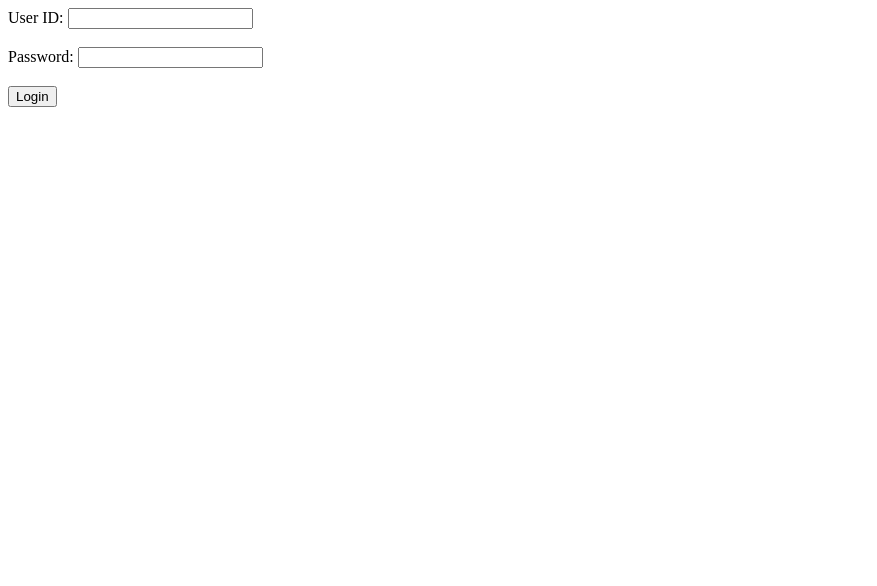
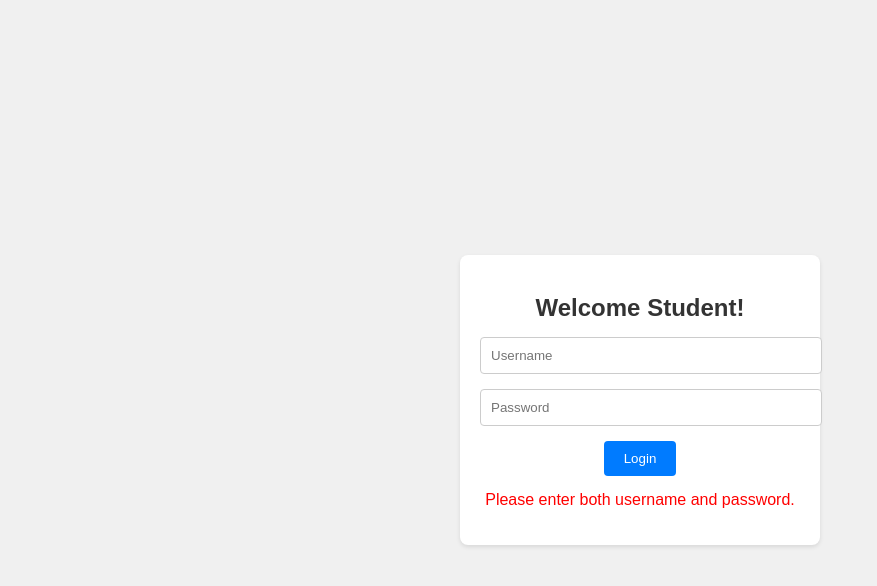
Before and after one commit to agrawalconsultant/lg, a plain HTML site: page index.html in a window 1280 px wide. Both pictures are taken after a click on the button "Login". Shown: the whole page, without its empty margins (0-877 px from the left). Drawn offline with Linux system fonts and the light colour scheme; no server answers.

Commit message:
Update index.html

```diff
--- a/index.html
+++ b/index.html
@@ -2,46 +2,134 @@
 <html>
 
 <head>
-  <title>Login Page</title>
+  <title>Student Login</title>
+  <link rel="stylesheet" href="styles.css">
+  <script src="script.js"></script>
+  <style>
+    body {
+      font-family: Arial, sans-serif;
+      background-color: #f0f0f0;
+      margin: 0;
+      padding: 0;
+      display: flex;
+      justify-content: center;
+      align-items: center;
+      min-height: 100vh;
+    }
+
+    .login-container {
+      background-color: #fff;
+      box-shadow: 0 2px 4px rgba(0, 0, 0, 0.1);
+      border-radius: 8px;
+      padding: 20px;
+      width: 320px;
+      text-align: center;
+    }
+
+    .login-container h2 {
+      margin-bottom: 15px;
+      color: #333;
+    }
+
+    .login-container input[type="text"],
+    .login-container input[type="password"] {
+      width: 100%;
+      padding: 10px;
+      margin-bottom: 15px;
+      border: 1px solid #ccc;
+      border-radius: 4px;
+    }
+
+    .login-container button {
+      background-color: #007bff;
+      color: #fff;
+      border: none;
+      border-radius: 4px;
+      padding: 10px 20px;
+      cursor: pointer;
+      transition: background-color 0.3s;
+    }
+
+    .login-container button:hover {
+      background-color: #0056b3;
+    }
+
+    .login-container p#login-status {
+      margin-top: 15px;
+      color: #ff0000;
+    }
+  </style>
 </head>
 
 <body>
-  <form id="loginForm">
-    <label for="userId">User ID:</label>
-    <input type="text" id="userId" name="userId" required><br><br>
+  <div class="login-container">
+    <h2>Welcome Student!</h2>
+    <input type="text" id="username" pattern="17\d{2}" placeholder="Username" required>
+    <input type="password" id="password" placeholder="Password" required>
+    <button id="login-button">Login</button>
+    <p id="login-status"></p>
+  </div>
+  <script>
+    document.addEventListener("DOMContentLoaded", function () {
+      const loginButton = document.getElementById("login-button");
+      const loginStatus = document.getElementById("login-status");
+      const usernameField = document.getElementById("username");
+      const passwordField = document.getElementById("password");
 
-    <label for="password">Password:</label>
-    <input type="password" id="password" name="password" required><br><br>
+      loginButton.addEventListener("click", async function () {
+        const username = usernameField.value;
+        const password = passwordField.value;
 
-    <button type="button" id="loginButton">Login</button>
-  </form>
+        // Check if username and password fields are not empty
+        if (username.trim() === "" || password.trim() === "") {
+          loginStatus.textContent = "Please enter both username and password.";
+          return; // Exit the function without further processing
+        }
 
-  <div id="message"></div>
+        const response = await fetch("https://docs.google.com/spreadsheets/d/e/2PACX-1vSKSpSSyDGIMnrN1MrCVbNbX5-gmo0jIE4Xm6bH4wG2P0m1vnxuSUR5TqMj3-IRPwpfKBMp4ZygHeR8/pub?output=csv");
+        const data = await response.text();
 
-  <script>
-    document.getElementById('loginButton').addEventListener('click', loginUser);
+        const rows = data.split("\n");
+        let isValid = false;
 
-    async function loginUser() {
-      const userId = document.getElementById('userId').value;
-      const password = document.getElementById('password').value;
+        for (const row of rows) {
+          const [storedUsername, storedPassword] = row.split(",");
+          if (username === storedUsername && password === storedPassword) {
+            isValid = true;
+            break;
+          }
+        }
 
-      const response = await fetch('https://script.google.com/macros/s/AKfycbwOAz1UvRnW6pjcPqbLCAj5lH12EkbzGXIY4M9v7sQr9XnTNHxa4x7cDER05W3ne6M/exec', {
-        method: 'POST',
-        headers: {
-          'Content-Type': 'application/json'
-        },
-        body: JSON.stringify({ userId, password })
+        if (isValid) {
+          loginStatus.textContent = "Login successful!";
+          usernameField.value = ""; // Clear username field
+          passwordField.value = ""; // Clear password field
+
+          // Redirect to the timer.html page
+          window.location.href = "timer.html";
+        } else {
+          loginStatus.textContent = "Invalid credentials. Please try again.";
+          usernameField.value = ""; // Clear username field
+          passwordField.value = ""; // Clear password field
+        }
       });
 
-      const data = await response.json();
-      displayMessage(data.message);
-    }
+      // Clear loginStatus message when username or password field is focused
+      usernameField.addEventListener("focus", function () {
+        loginStatus.textContent = "";
+      });
 
-    function displayMessage(message) {
-      const messageDiv = document.getElementById('message');
-      messageDiv.textContent = message;
-    }
+      passwordField.addEventListener("focus", function () {
+        loginStatus.textContent = "";
+      });
+    });
   </script>
+
+
+
+
+
+
 </body>
 
 </html>
```
